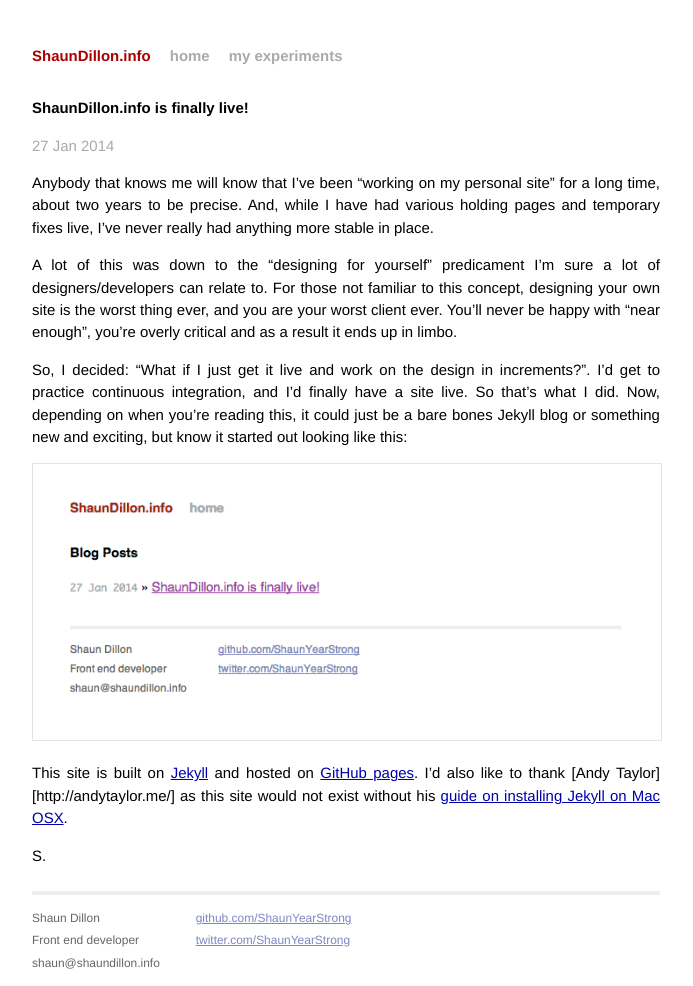
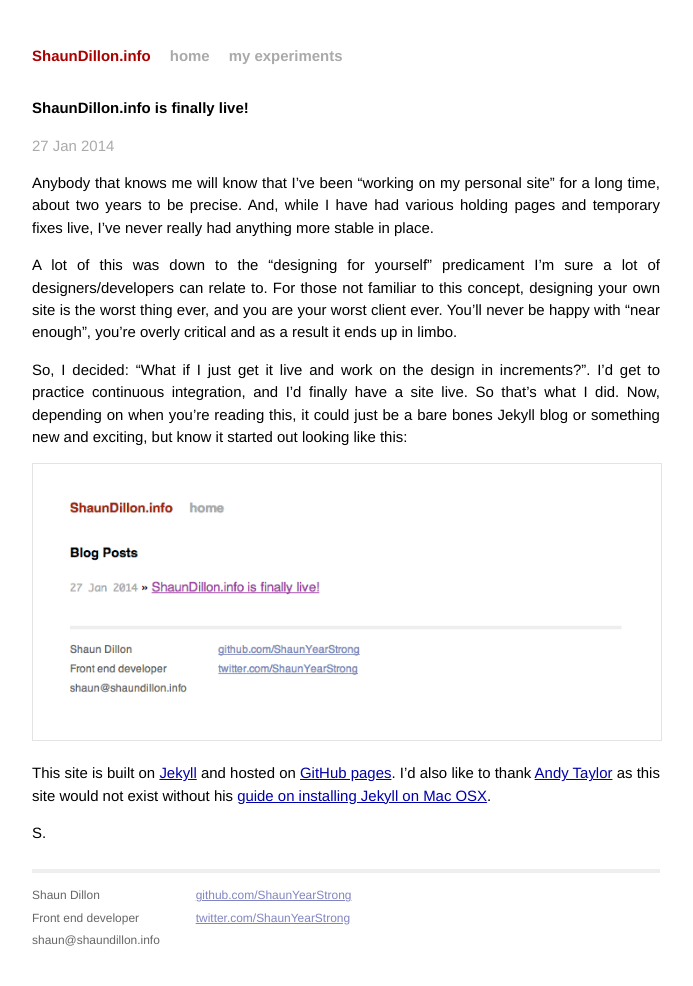
Before and after one commit to ShaunYearStrong/ShaunYearStrong.github.io, a Jekyll site: the page built from _posts/2014-01-27-shaundillon-info-is-finally-live.markdown, in a window 1280 px wide. Shown: the whole page, without its empty margins (294-987 px from the left). Built offline with Jekyll 4.4.1, drawn with Linux system fonts in a browser that asks for light colours; Markdown is read by kramdown in place of the engine named in the settings; after the commit the page ends 964 px from its top, so only the background shows below that; some of the changed lines change nothing that is shown.

Commit message:
broken link

```diff
--- a/_posts/2014-01-27-shaundillon-info-is-finally-live.markdown
+++ b/_posts/2014-01-27-shaundillon-info-is-finally-live.markdown
@@ -13,7 +13,7 @@
 
 ![ShaunDillon.info v1][shaundillon-screenshot]
 
-This site is built on [Jekyll][jekyll] and hosted on [GitHub pages][github-pages]. I'd also like to thank [Andy Taylor][http://andytaylor.me/] as this site would not exist without his [guide on installing Jekyll on Mac OSX][jekyll-guide].
+This site is built on [Jekyll][jekyll] and hosted on [GitHub pages][github-pages]. I'd also like to thank [Andy Taylor][andy-taylor] as this site would not exist without his [guide on installing Jekyll on Mac OSX][jekyll-guide].
 
 <p class="post__signature">S.</p>
 
```
Also changed, not shown: 6 other files.
